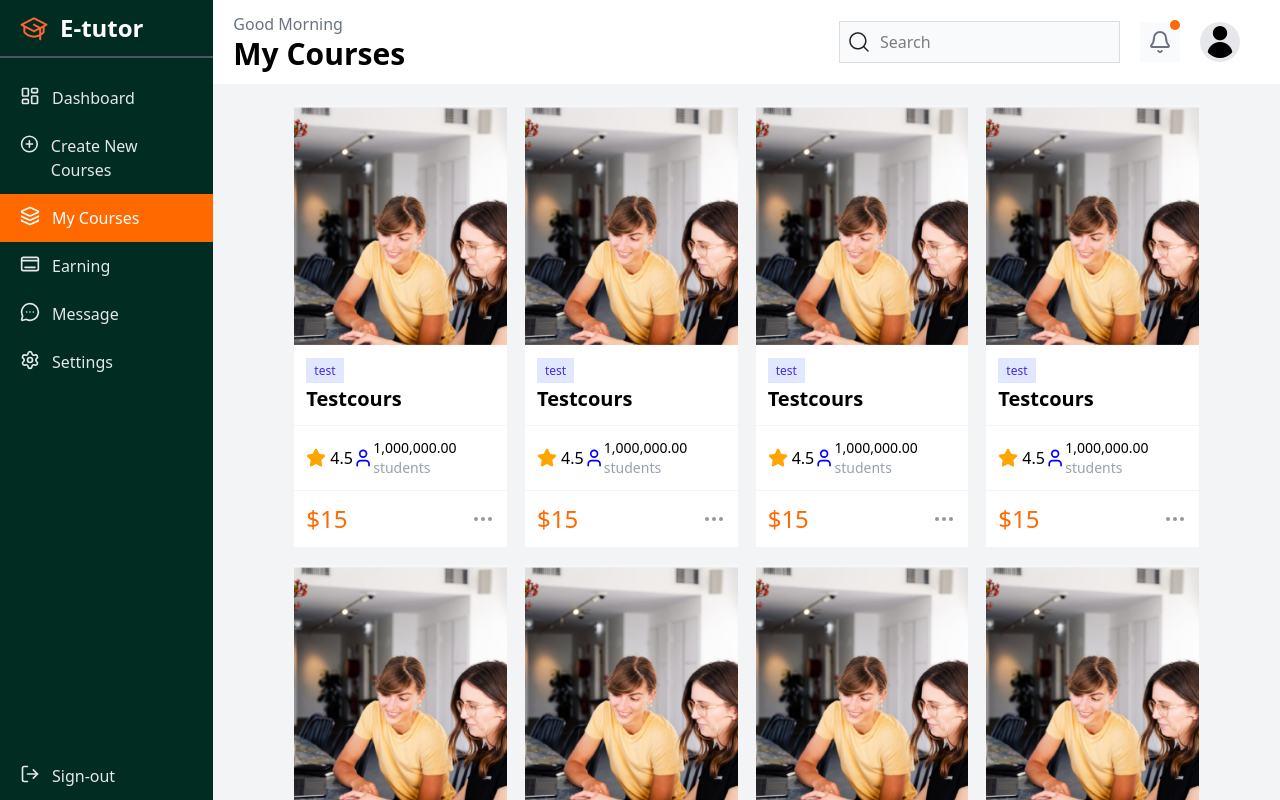
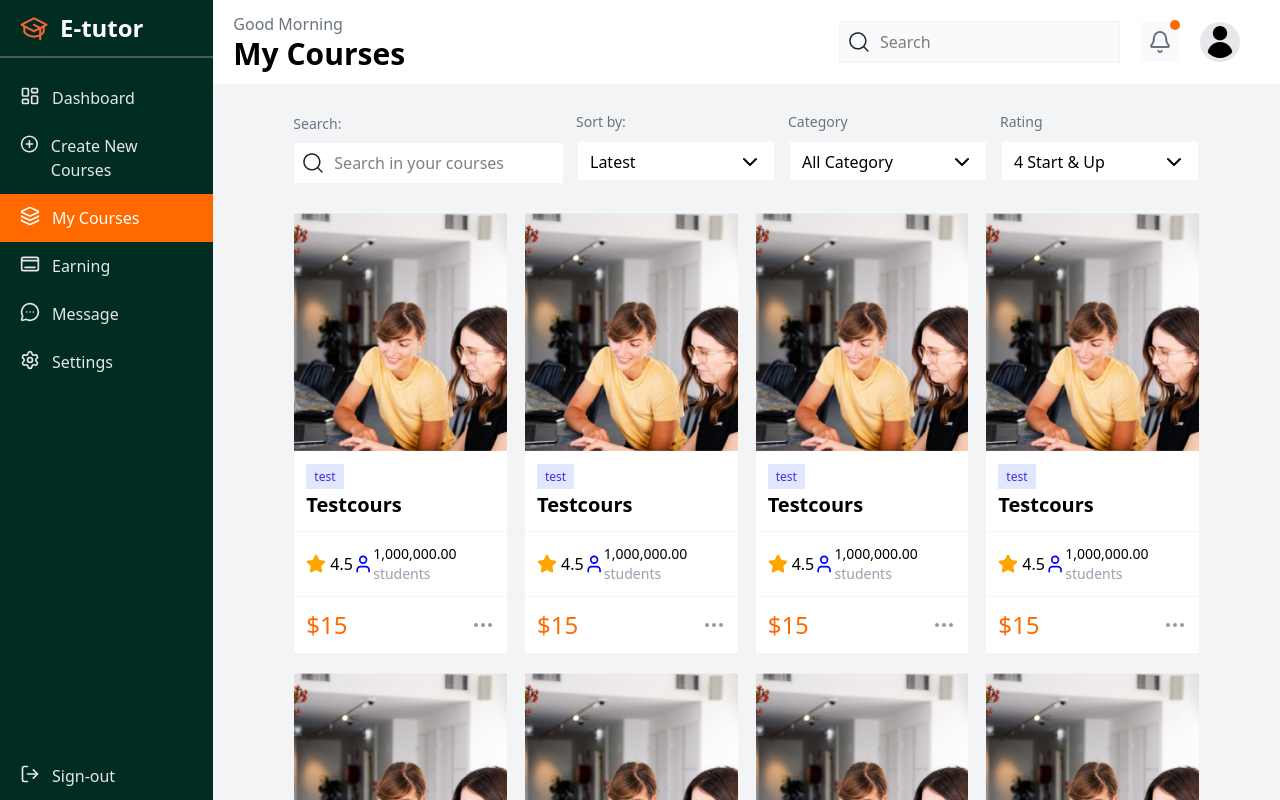
Before and after one commit to LEARNING-MANGMENT-SYSTEM/LMS-website, a React (Vite) app in the folder frontend/: page /instructor/myCourses in a window 1280 px wide. Shown: the top 800 px of the page. Built offline with nearby package versions, Linux system fonts and the light colour scheme.

Commit message:
create search and filter componenet

```diff
--- a/frontend/src/components/UI/Input/index.tsx
+++ b/frontend/src/components/UI/Input/index.tsx
@@ -10,6 +10,7 @@ const Input = ({
   errorText,
   success,
   countainerStyle,
+  labelStyle,
   //validate,
   ...rest
 }: InputProps) => {
@@ -20,14 +21,14 @@ const Input = ({
   else if (success) inputStyle += "border-green-500 bg-green-100";
   else
     inputStyle +=
-      "border-[#ddd] hover:border-[3px] hover:border-orange-100 focus:border-orange-500 focus:border-[1px]";
+      "border-gray-100 hover:border-[3px] hover:border-orange-100 focus:border-orange-500 focus:border-[1px]";
   if (leftIcon) inputStyle += " pl-10";
   if (rightIcon) inputStyle += " pr-10";
 
   console.log(error, success, inputStyle);
   return (
     <div className="flex-1">
-      {label && <label className="my-2 block">{label}</label>}
+      {label && <label className={`my-2 block ${labelStyle}`}>{label}</label>}
       <div className={`${countainerStyle} flex relative`}>
         {leftIcon && <div className={iconsStyle}> {leftIcon}</div>}
         <input {...rest} className={inputStyle} />
--- a/frontend/src/components/UI/Input/props.ts
+++ b/frontend/src/components/UI/Input/props.ts
@@ -10,6 +10,7 @@ export interface InputProps extends InputHTMLAttributes<HTMLInputElement> {
   errorText?: string;
   success?: boolean;
   countainerStyle?: string;
+  labelStyle?:string;
 
 
   validate?: (value: string) => boolean | Promise<boolean>;
--- a/frontend/src/components/UI/Select/index.tsx
+++ b/frontend/src/components/UI/Select/index.tsx
@@ -18,7 +18,7 @@ const Select = ({ options,containerStyle, handleChange }: props) => {
     <>
       <div className={`w-35 relative inline-block ${containerStyle}`}>
         <button
-          className=" border-2 border-gray-200 flex px-5 py-2 justify-between w-full "
+          className=" border-2 border-gray-100 flex px-3 py-2 justify-between w-full "
           onClick={toggleOpen}
         >
           {selected}
--- a/frontend/src/components/UI/paginator/index.tsx
+++ b/frontend/src/components/UI/paginator/index.tsx
@@ -4,7 +4,7 @@ import { useMemo } from "react";
 interface props {
   currentPage: number;
   totalPages: number;
-  getPage: (page: number) => {};
+  getPage: (page: number) => void;
 }
 function Paginator({ currentPage, totalPages, getPage }: props) {
   const pages = useMemo(() => {
--- /dev/null
+++ b/frontend/src/components/searchAndFilter/index.tsx
@@ -0,0 +1,41 @@
+import SearchInput from "../UI/SearchInput";
+import Select from "../UI/Select";
+
+function SearchAndFilter() {
+  return (
+    <div className="md:flex items-center gap-3 mb-6">
+      <SearchInput
+        label="Search:"
+        labelStyle="text-gray-500 text-sm"
+        placeholder="Search in your courses"
+        countainerStyle="bg-white"
+      />
+      <div>
+        <label className="text-gray-500 text-sm block py-2">Sort by:</label>
+        <Select
+          options={["Latest"]}
+          containerStyle="bg-white lg:w-50 sm:w-full md:w-25 overflow-hidden h-10"
+          handleChange={() => {}}
+        />
+      </div>
+      <div>
+        <label className="text-gray-500 text-sm block py-2"> Category</label>
+        <Select
+          options={["All Category"]}
+          containerStyle="bg-white lg:w-50 sm:w-full md:w-25 overflow-hidden h-10"
+          handleChange={() => {}}
+        />
+      </div>
+      <div>
+        <label className="text-gray-500 text-sm block py-2"> Rating</label>
+        <Select
+          options={["4 Start & Up"]}
+          containerStyle="bg-white lg:w-50 sm:w-full md:w-25 overflow-hidden h-10"
+          handleChange={() => {}}
+        />
+      </div>
+    </div>
+  );
+}
+
+export default SearchAndFilter;
--- a/frontend/src/pages/Instructor/MyCourses.tsx
+++ b/frontend/src/pages/Instructor/MyCourses.tsx
@@ -2,6 +2,7 @@ import { useCallback, useState } from "react";
 import testImg from "../../assets/testImg.png";
 import CardList from "../../components/CardList";
 import Paginator from "../../components/UI/paginator";
+import SearchAndFilter from "../../components/searchAndFilter";
 const MyCourses = () => {
   const [page,setPage] = useState(2)
   const [totalPages , setTotalPages] = useState(10);
@@ -11,6 +12,7 @@ const MyCourses = () => {
   },[])
   return (
     <>
+    <SearchAndFilter/>
       <CardList
         cardsData={[1, 2, 6, 6, 8, 64, 8,1].map(() => ({
           imgSrc: testImg,
```
